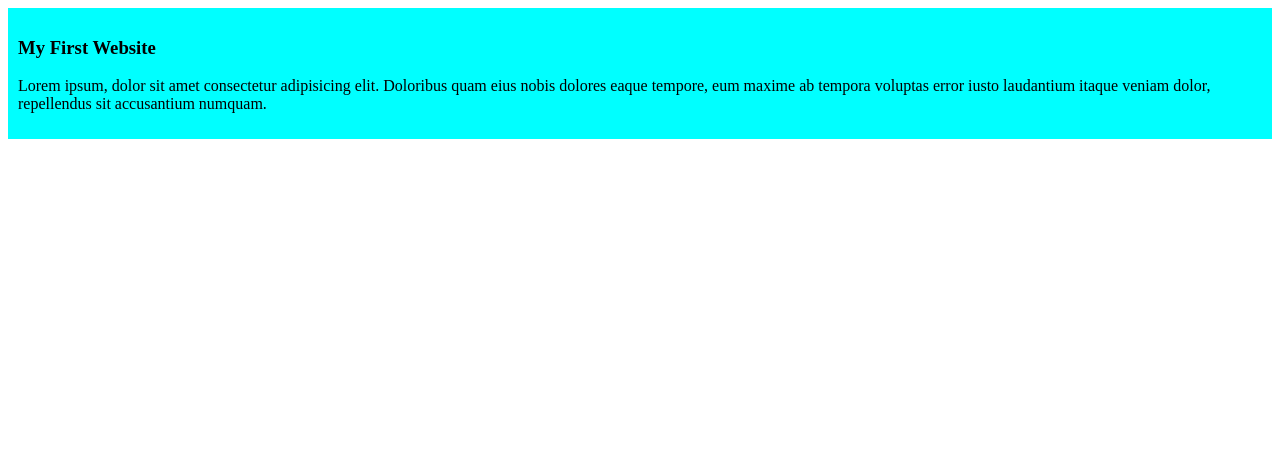
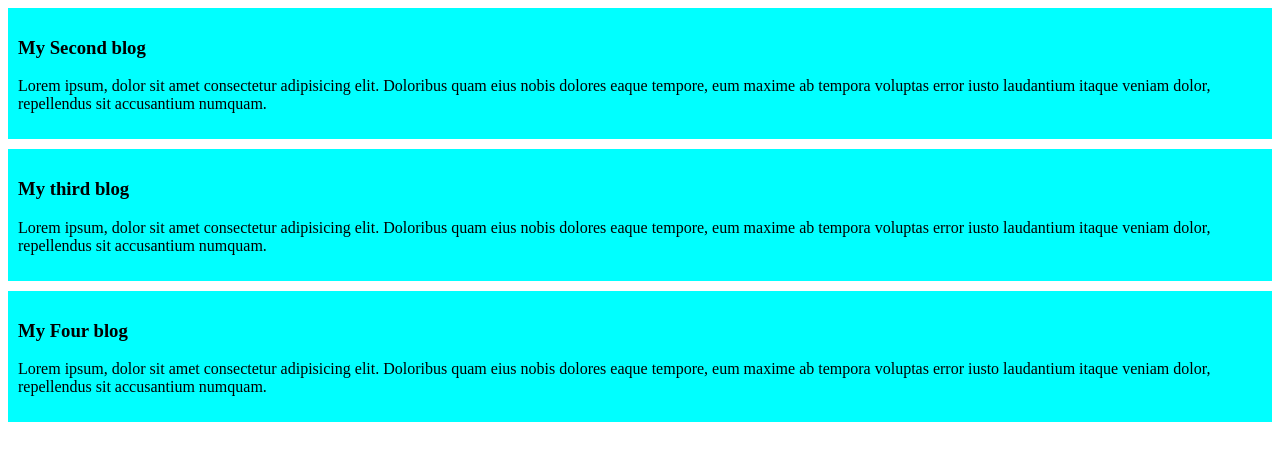
Before and after one commit to Sultan-mahmud-shanto/my-simple-website, a plain HTML site: page index.html in a window 1280 px wide. Drawn offline with Linux system fonts and the light colour scheme.

Commit message:
Added the second blog

```diff
--- a/index.html
+++ b/index.html
@@ -8,7 +8,19 @@
 </head>
 <body>
     <div>
-        <h3>My First Website</h3>
+        <h3>My Second blog</h3>
+        <p>Lorem ipsum, dolor sit amet consectetur adipisicing elit. Doloribus quam eius nobis
+        dolores eaque tempore, eum maxime ab tempora voluptas error iusto laudantium itaque veniam dolor,
+        repellendus sit accusantium numquam.</p>
+    </div>
+    <div>
+        <h3>My third blog</h3>
+        <p>Lorem ipsum, dolor sit amet consectetur adipisicing elit. Doloribus quam eius nobis
+        dolores eaque tempore, eum maxime ab tempora voluptas error iusto laudantium itaque veniam dolor,
+        repellendus sit accusantium numquam.</p>
+    </div>
+    <div>
+        <h3>My Four blog</h3>
         <p>Lorem ipsum, dolor sit amet consectetur adipisicing elit. Doloribus quam eius nobis
         dolores eaque tempore, eum maxime ab tempora voluptas error iusto laudantium itaque veniam dolor,
         repellendus sit accusantium numquam.</p>
--- a/styles/blog.css
+++ b/styles/blog.css
@@ -1,4 +1,5 @@
 div{
     background-color: aqua;
     padding: 10px;
+    margin-bottom: 10px;
 }
```
